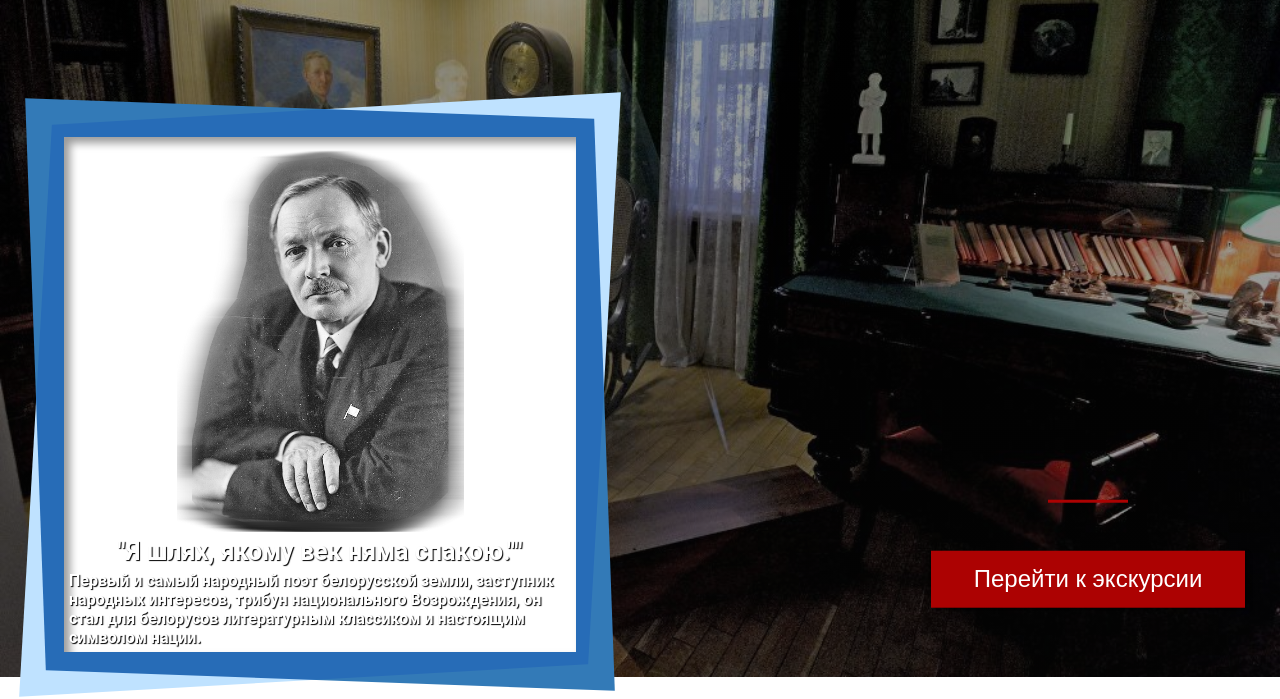
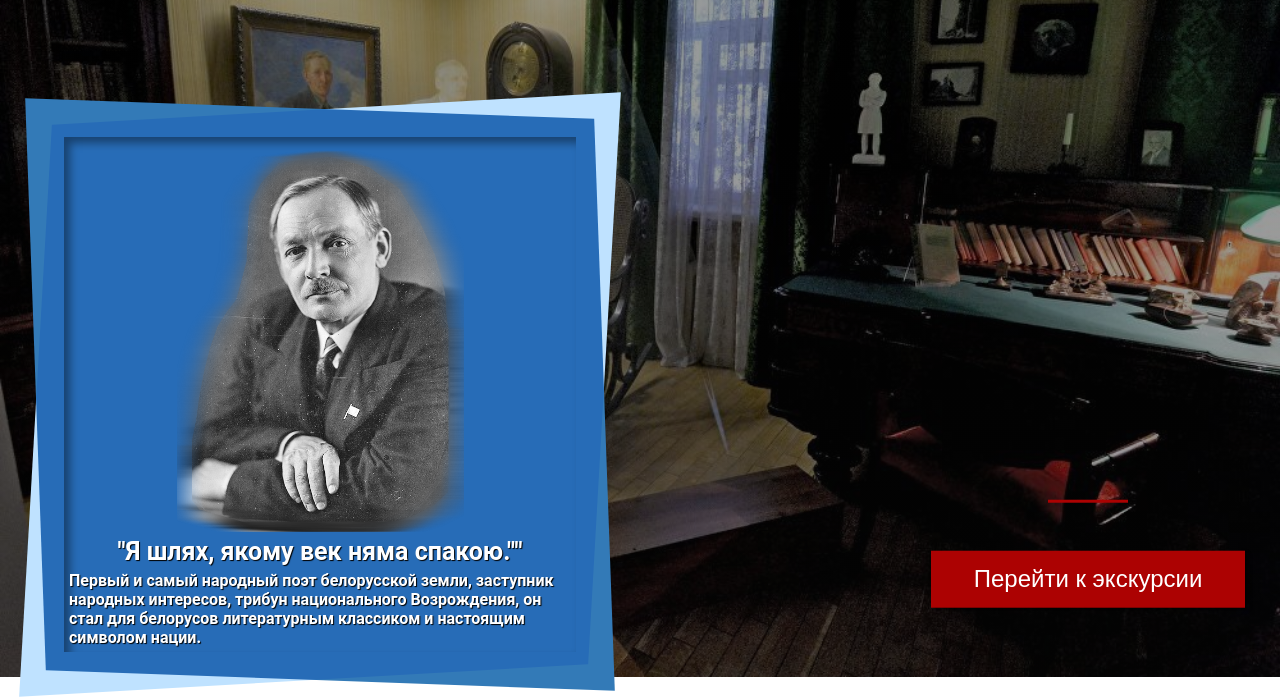
Before and after one commit to Serjik1234567/minskLiterary, a plain HTML site: page services/kupala.html in a window 1280 px wide. Shown: the part 123-822 px from the top of the page. Drawn offline with nearby package versions, Linux system fonts and the light colour scheme.

Commit message:
Update style.css

```diff
--- a/style.css
+++ b/style.css
@@ -1260,8 +1260,6 @@ text-shadow: 1px 1px 1px #000;
       }
     }
 	.ramka-7 {
-
-    background-color: #FFF;
     position: relative;
     margin: 60px auto;
     display: flex;
```
